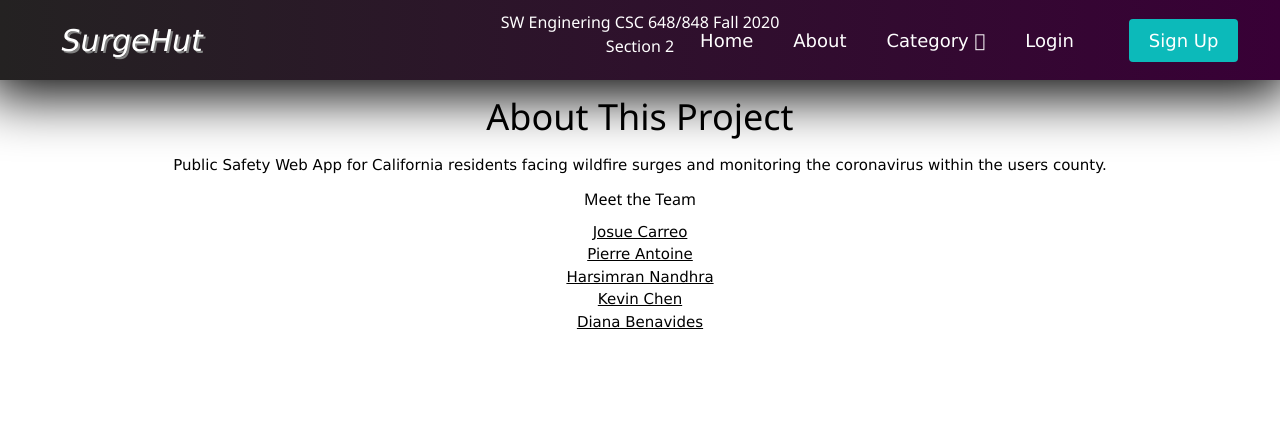
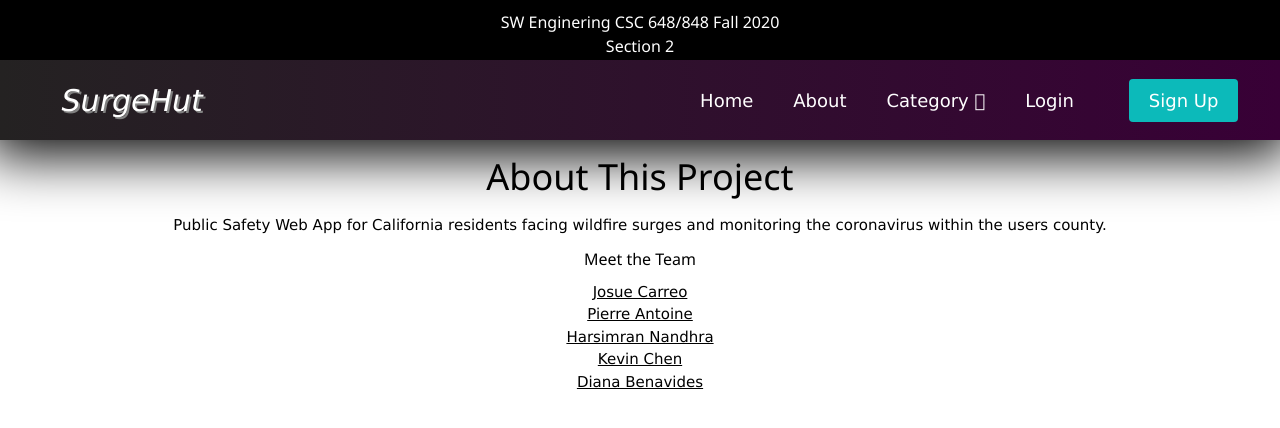
Before and after one commit to dbenavi5/surghut, a Next.js app in the folder application/docker/: page /about in a window 1280 px wide. Shown: the top 428 px of the page. Built offline with nearby package versions, Linux system fonts and the light colour scheme.

Commit message:
fix navbar  styling to adjust login menubar

```diff
--- a/application/docker/components/Navbar.css
+++ b/application/docker/components/Navbar.css
@@ -12,6 +12,11 @@
   font-size: 1.2rem;
   box-shadow: -1px 4px 56px 11px;
 }
+
+.water-wrap{
+  background: black;
+  padding: 30px;
+}
 .navLogo {
   color: #fff;
   justify-self: start;
@@ -23,7 +28,7 @@
 }
 
 .navMenu {
-  display: grid;
+  display: inline-flex;
   grid-template-columns: repeat(5, auto);
   grid-gap: 10px;
   list-style: none;
@@ -33,7 +38,7 @@
   margin-right: 2rem;
 }
 .navItems {
-  display: flex;
+  display: inline-flex;
   align-items: center;
   height: 80px;
 }
--- a/application/docker/components/Navbar.js
+++ b/application/docker/components/Navbar.js
@@ -34,12 +34,13 @@ function Navbar() {
 
   return (
     <>
+      <div className="water-wrap">
+        <Watermark/>
+      </div>
       <nav className="navbar">
-        <Watermark/>
         <a href="/" className="navLogo">
           <i className="fab fa-accusoft">SurgeHut </i>
         </a>
-
         <div className="menuIcon" onClick={ handleClick }>
           <i className={click ? 'fas fa-times' : 'fas fa-bars'}/>
         </div>
@@ -66,21 +67,21 @@ function Navbar() {
           {isAuthenticated ?
           <>
             <li className="navItems">
-              <a href="/update" className="navLinks">update</a>
+              <a href="/update" className="navLinks">Update</a>
             </li>
             <li className="navItems">
-              <a href="/checking" className="navLinks">checking</a>
+              <a href="/checking" className="navLinks">Checking</a>
             </li>
             <li className="navItems">
-              <a href="/mailbox" className="navLinks">mailbox</a>
+              <a href="/mailbox" className="navLinks">Mailbox</a>
             </li>
             <li className="navItems">
-              <a href="/alert" className="navLinks">alert</a>
+              <a href="/alert" className="navLinks">Alert</a>
             </li>
             <Button
               onClick={logout}
             >
-                  Logout
+                  <div>Logout</div>
             </Button>
           </> :
           <>
```
